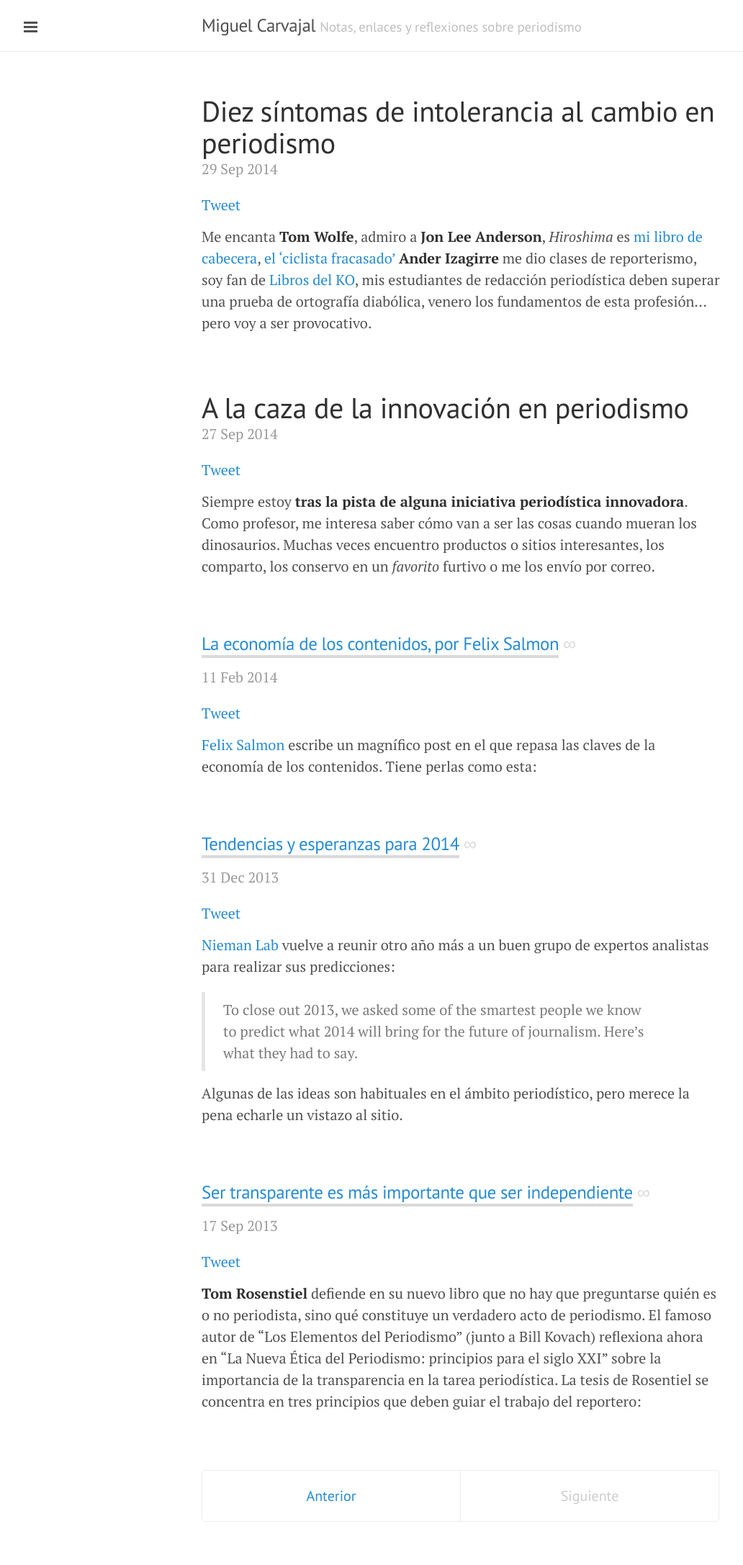
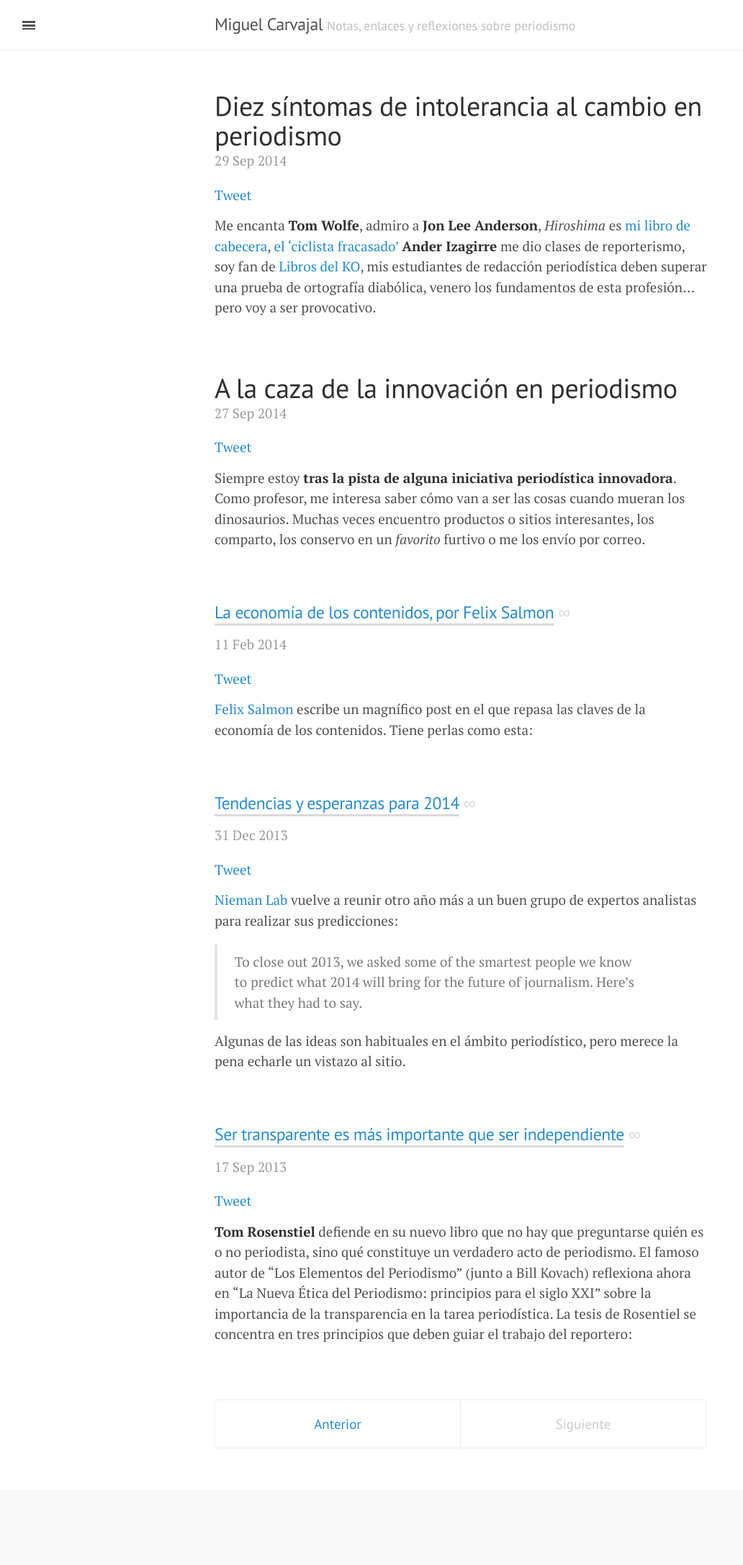
Before and after one commit to miguelcarvajal/miguelcarvajal.github.io, a Jekyll site: the page built from index.html, in a window 1280 px wide. Shown: the whole page at 72% size, without its empty margins (0-1032 px from the left). Built offline with Jekyll 4.4.1, drawn with Linux system fonts in a browser that asks for light colours; Markdown is read by kramdown in place of the engine named in the settings; the list of posts is cut into pages by our own code; comment, search, counter and statistics services are not loaded; after the commit the page ends 2069 px from its top, so only the background shows below that.

Commit message:
minus typo

```diff
--- a/public/css/lanyon.css
+++ b/public/css/lanyon.css
@@ -42,6 +42,9 @@
 
 html {
   font-family: "PT Serif", Georgia, "Times New Roman", serif;
+  font-size: 19px;
+  color: #4c4c4c;
+  background-color: #F9F9F9;
 }
 
 h1, h2, h3, h4, h5, h6 {
@@ -379,6 +382,7 @@
 
 .tweet-button {
   margin: 14px 0;
+}
 
 /* Related posts */
 .related {
```
